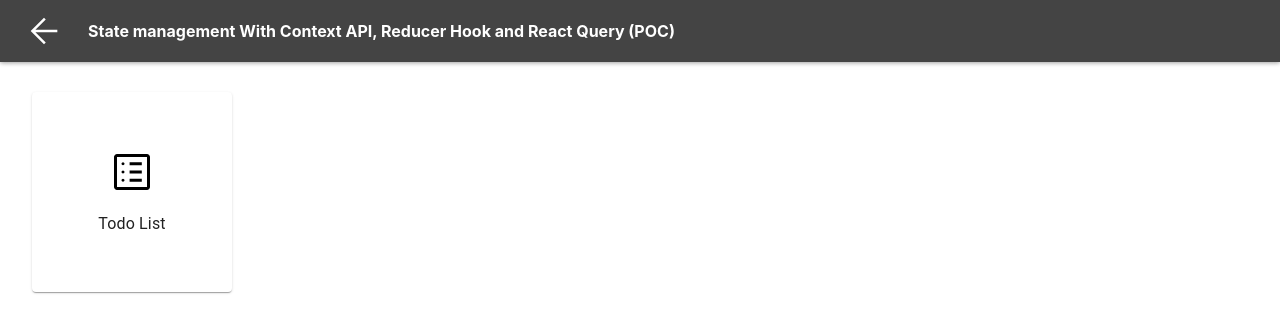
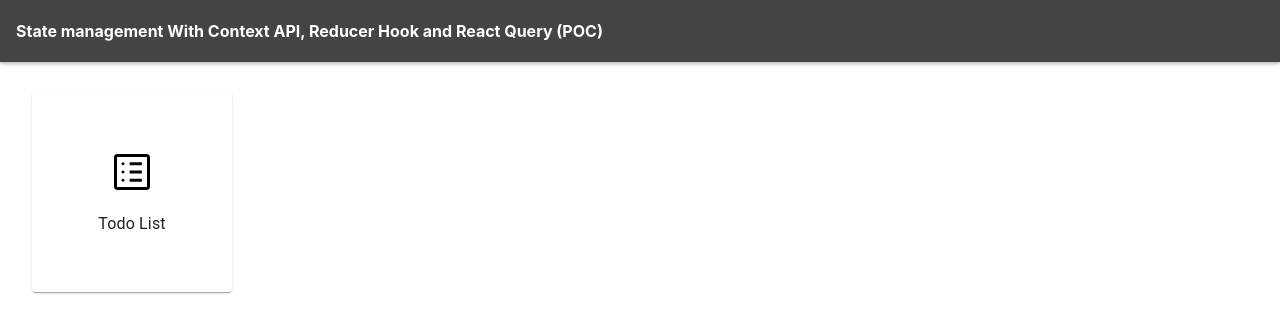
Before and after one commit to noumanaltaf/react-app-boilerplate, a React (Create React App) app: page / in a window 1280 px wide. Shown: the top 332 px of the page. Built offline with nearby package versions, Linux system fonts and the light colour scheme.

Commit message:
condition fixed

```diff
--- a/src/pages/LayoutFrame.tsx
+++ b/src/pages/LayoutFrame.tsx
@@ -7,7 +7,7 @@ import BackSVG from '../assets/svg/back.svg';
 
 const LayoutFrame = () => {
   const { pathname } = useLocation();
-  const isNotDashboard = pathname !== pageRoutes.main || pathname !== pageRoutes.pagesMain;
+  const isNotDashboard = pathname !== pageRoutes.main && pathname !== pageRoutes.pagesMain;
   const navigate = useNavigate();
 
   const handleBack = () => {
```
